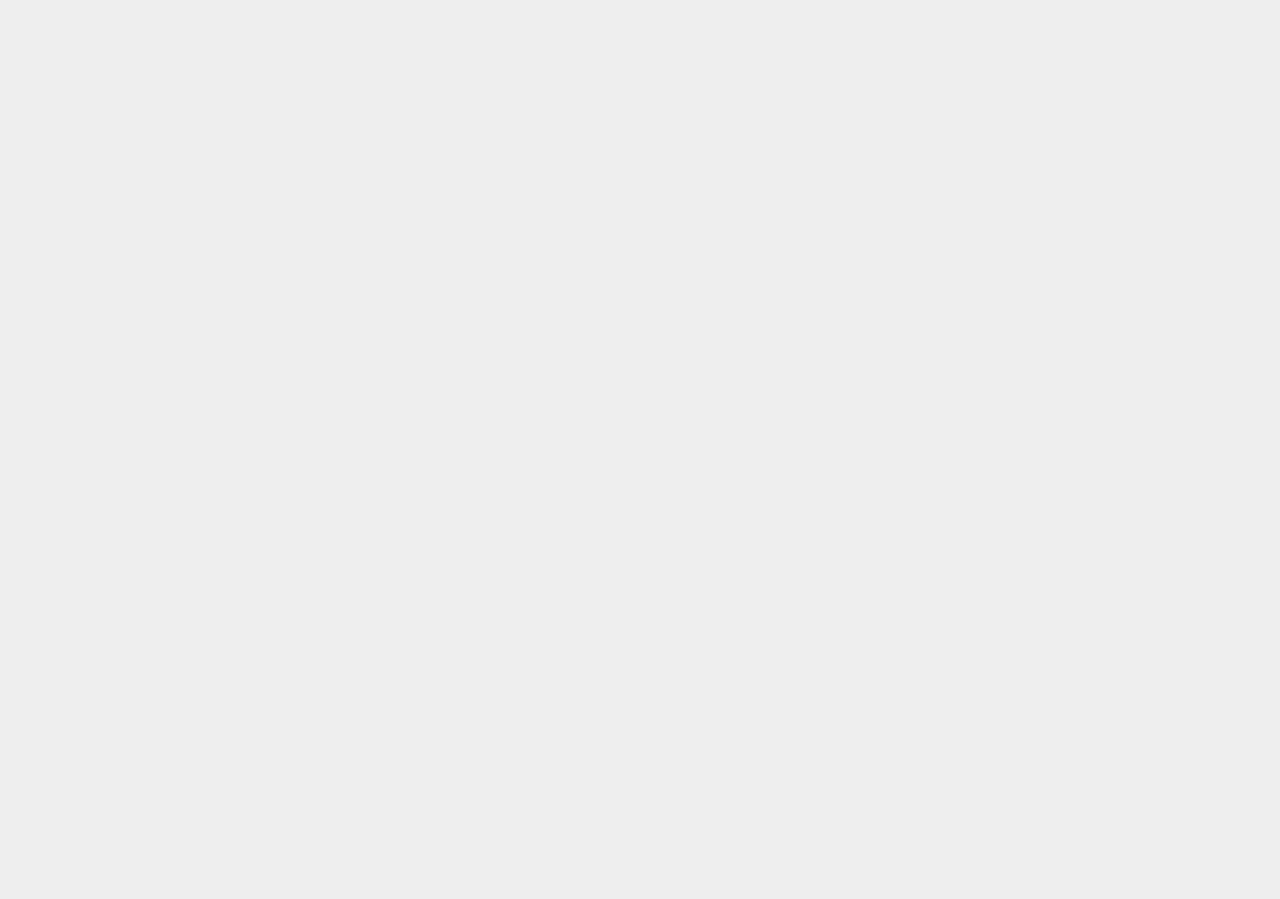
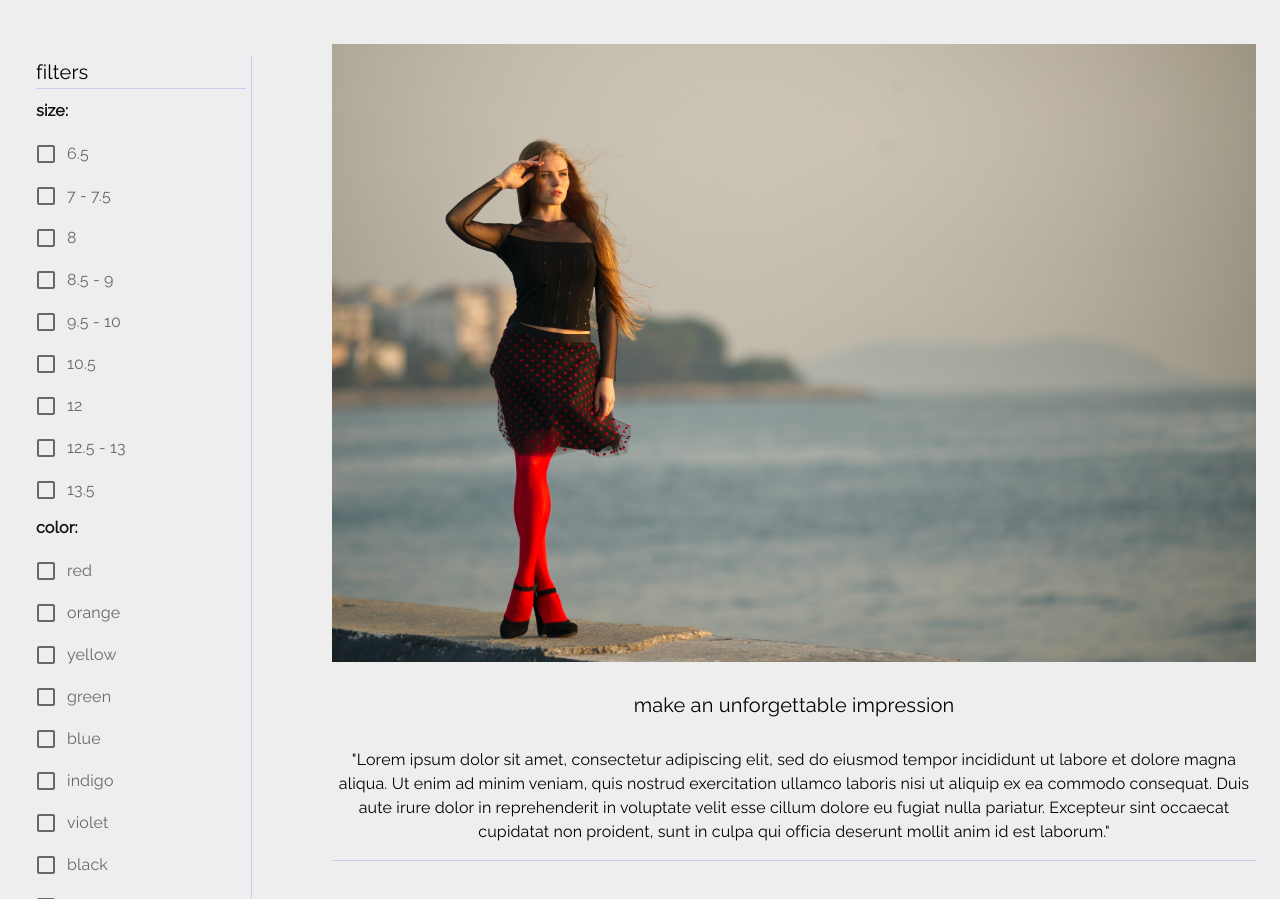
Before and after one commit to Amber-Robeck/A-N, a React (Create React App) app in the folder frontend/: page /women in a window 1280 px wide. Shown: the part 201-1100 px from the top of the page. Before the commit the page ends 800 px from the top, so only its background shows below. Built offline with nearby package versions, Linux system fonts and the light colour scheme.

Commit message:
applied design from mens page to womens page

```diff
--- /dev/null
+++ b/frontend/src/components/CollectionDescriptionMens/index.js
@@ -0,0 +1,30 @@
+import { Typography } from "@mui/material";
+import { Box } from "@mui/system";
+
+import "./collectionDescription.css";
+
+const CollectionDescriptionMens = () => {
+    return (
+
+    <Box className="description">
+        <img className="mensHero" src={`${process.env.PUBLIC_URL}/assets/images/keiron-crasktellanos-wr1VBs7SoBE-unsplash.jpg`} alt="stylish man sitting on wall" />
+
+        <Box>
+            <Typography variant="h6" className="descriptionTitle">
+                bringing new trends into the modern world
+            </Typography>
+            <Box>
+                <Typography className="extraText">
+                "Lorem ipsum dolor sit amet, consectetur adipiscing elit, sed do eiusmod tempor incididunt ut labore et dolore magna aliqua. Ut enim ad minim veniam, quis nostrud exercitation ullamco laboris nisi ut aliquip ex ea commodo consequat. Duis aute irure dolor in reprehenderit in voluptate velit esse cillum dolore eu fugiat nulla pariatur. Excepteur sint occaecat cupidatat non proident, sunt in culpa qui officia deserunt mollit anim id est laborum."
+                </Typography>
+            </Box>
+
+        </Box>
+
+    </Box>
+
+
+    );
+}
+
+export default CollectionDescriptionMens;
--- /dev/null
+++ b/frontend/src/components/CollectionDescriptionWomens/collectionDescription.css
@@ -0,0 +1,38 @@
+@import url('https://fonts.googleapis.com/css2?family=Raleway&display=swap');
+
+* {
+    font-family: 'Raleway', sans-serif;
+}
+
+.description {
+    margin: auto;
+
+}
+
+.mensHero {
+    max-width: 100%;
+    /* max-height: 50%; */
+    height: auto;
+    width: auto;
+    vertical-align: middle;
+}
+
+.descriptionTitle {
+
+   text-align: center;
+   /* margin-right: 200px !important; */
+    text-transform: lowercase !important;
+    font-weight: 300 !important;
+    line-height: 2.3 !important;
+    margin-bottom: 1em !important;
+    margin-top: 1em !important;
+    color: #000;
+}
+
+.extraText {
+    text-align: center;
+    line-height: 2.0;
+    border-bottom: 1px solid #d0c8f0 ;
+    margin-bottom: 1em;
+    padding-bottom: 1em;
+}
--- a/frontend/src/components/CollectionDescription/index.js
+++ b/frontend/src/components/CollectionDescriptionWomens/index.js
@@ -3,15 +3,15 @@ import { Box } from "@mui/system";
 
 import "./collectionDescription.css";
 
-const CollectionDescription = () => {
+const CollectionDescriptionWomens = () => {
     return (
 
     <Box className="description">
-        <img className="mensHero" src={`${process.env.PUBLIC_URL}/assets/images/keiron-crasktellanos-wr1VBs7SoBE-unsplash.jpg`} alt="stylish man sitting on wall" />
+        <img className="mensHero" src={`${process.env.PUBLIC_URL}/assets/images/engin-akyurt-Sp4u9YqV1Zk-unsplash.jpg`} alt="stylish woman by the sea" />
 
         <Box>
             <Typography variant="h6" className="descriptionTitle">
-                bringing new trends into the modern world
+                make an unforgettable impression
             </Typography>
             <Box>
                 <Typography className="extraText">
@@ -27,4 +27,4 @@ const CollectionDescription = () => {
     );
 }
 
-export default CollectionDescription;
+export default CollectionDescriptionWomens;
--- a/frontend/src/pages/Men/index.js
+++ b/frontend/src/pages/Men/index.js
@@ -1,8 +1,8 @@
 import { Typography, Box, Container, Grid } from "@mui/material";
 import Layout from "../../components/Layout";
 import Filter from "../../components/Filter";
+import CollectionDescriptionMens from "../../components/CollectionDescriptionMens";
 import "./men.css";
-import CollectionDescription from "../../components/CollectionDescription";
 
 const Mens = () => {
     return (
@@ -18,7 +18,7 @@ const Mens = () => {
             </Grid>
             <Grid item xs={9}>
 
-            <CollectionDescription/>
+            <CollectionDescriptionMens/>
 
             <Layout />
             </Grid>
--- a/frontend/src/pages/Women/index.js
+++ b/frontend/src/pages/Women/index.js
@@ -1,11 +1,31 @@
-import { Typography } from "@mui/material";
+import { Typography, Box, Container, Grid } from "@mui/material";
+import Layout from "../../components/Layout";
+import Filter from "../../components/Filter";
+import CollectionDescriptionWomens from "../../components/CollectionDescriptionWomens";
+import "./women.css";
 
 const Womens = () => {
     return (
         <>
-        <Typography marginTop={15}>
-            Welcome to the women's page
-        </Typography>
+        <Container maxWidth="xl">
+            <Typography className="collectionTitle" variant="h2" marginTop={15}>
+                women's clothing
+            </Typography>
+            <Grid container spacing={0}>
+            {/* <Container> */}
+              <Grid item xs={3}>
+            <Filter/>
+            </Grid>
+            <Grid item xs={9}>
+
+            <CollectionDescriptionWomens/>
+
+            <Layout />
+            </Grid>
+            </Grid>
+            </Container>
+            {/* </Container> */}
+
         </>
      );
 }
```
Also changed, not shown: frontend/public/assets/images/engin-akyurt-Sp4u9YqV1Zk-unsplash.jpg (added), frontend/src/components/CollectionDescriptionMens/collectionDescription.css (renamed from frontend/src/components/CollectionDescription/collectionDescription.css), frontend/src/pages/Women/women.css (added).
